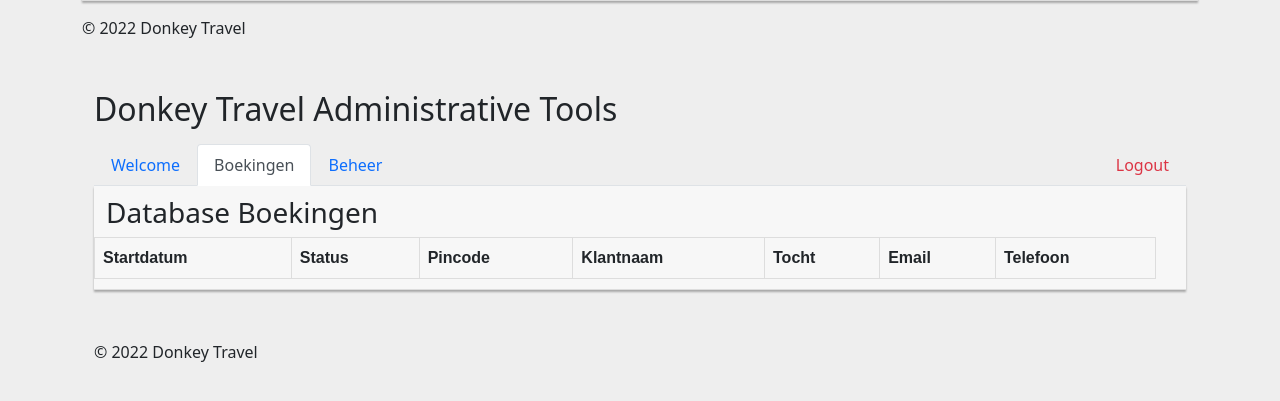
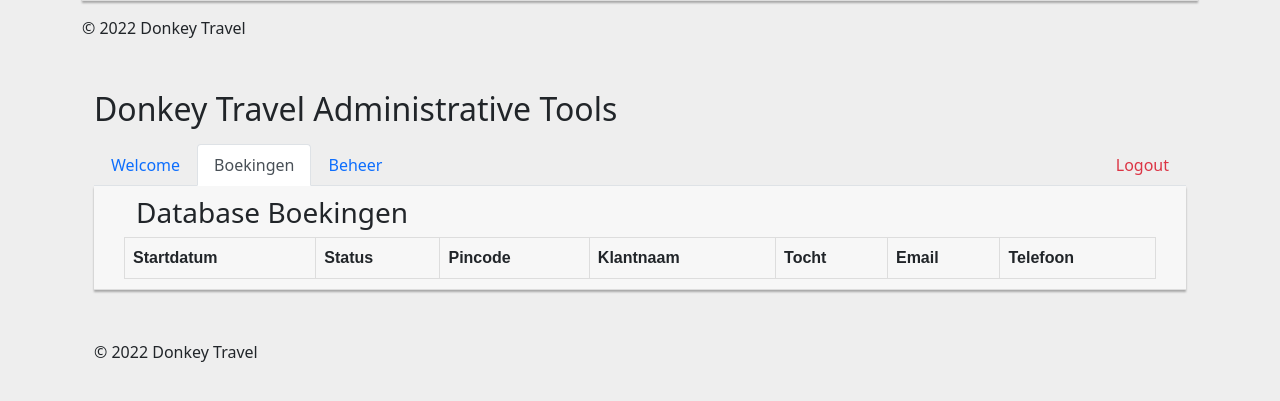
Before and after one commit to MauriceBoendermaker/donkey, a PHP site: page /boekingen.php in a window 1280 px wide. Shown: the part 365-766 px from the top of the page. Run offline with PHP 8.4, Linux system fonts and the light colour scheme; data that the repository does not hold is empty; some libraries are stand-ins or nearby versions.

Commit message:
Fixed padding in nav_boekingen

```diff
--- a/include/nav_boekingen.php
+++ b/include/nav_boekingen.php
@@ -8,4 +8,4 @@
 			<li class="nav-item"><a class="nav-link" href="gasten.php">Beheer</a></li>
 			<li class="nav-item ms-auto"><a class="nav-link text-danger" href="logout.php">Logout</a></li>
 		</ul>
-		<div class="crud-form row mx-0 ps-0">
+		<div class="crud-form row mx-0">
```
